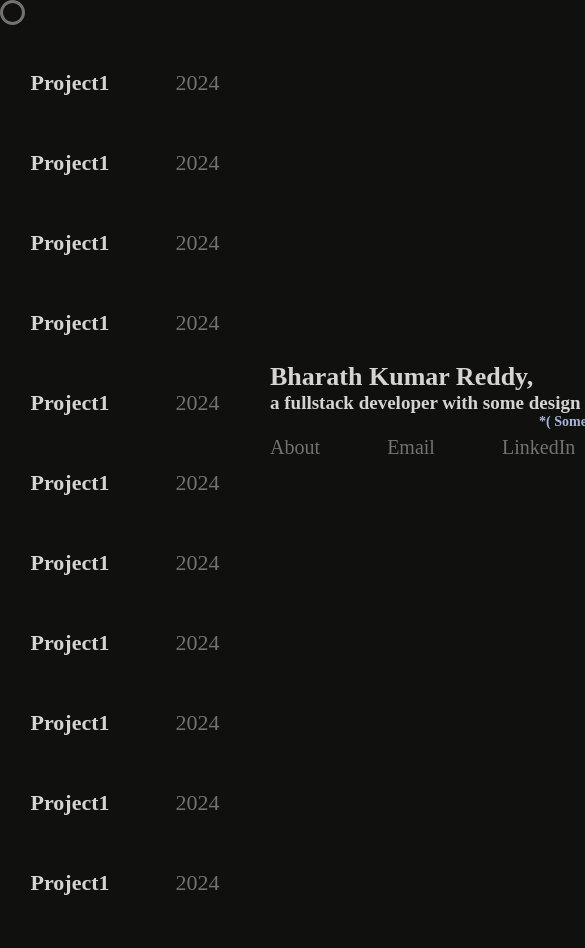
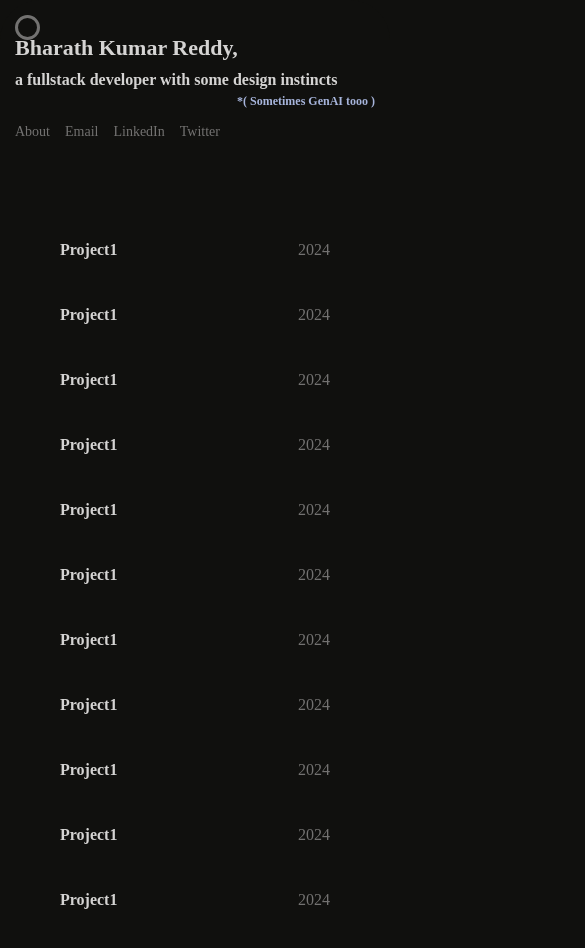
Before and after one commit to bharathkumaarr/portfolio, a plain HTML site: page index.html in a window 390 px wide. Shown: the top 948 px of the page, 585 px wide, since content can reach past the window. Before the commit the page ends 908 px from the top, so only its background shows below. Drawn offline with nearby package versions, Linux system fonts and the light colour scheme.

Commit message:
general update

```diff
--- a/general.css
+++ b/general.css
@@ -8,7 +8,12 @@
     width: 100%;
     background-color: #10100E;
     font-family: 'Gilroy-Regular';
+    cursor: none;
+  }
 
-    cursor: none;
-
+  @media (max-width:768px) {
+    body {
+      cursor: auto;
+      overflow-x: hidden;
+    }
   }
--- a/left-style.css
+++ b/left-style.css
@@ -51,3 +51,28 @@
     font-weight: 200;
     font-size: 22px;
 }
+
+@media (max-width: 768px) {
+    .left {
+        width: 100%;
+        height: auto;
+        min-height: auto;
+        padding: 20px;
+    }
+
+    .projects {
+        width: 100%;
+        height: auto;
+        padding-bottom: 50px;
+    }
+
+    .item {
+        width: 100%;
+        max-width: 300px;
+        margin-top: 20px;
+    }
+
+    .projectName, .year {
+        font-size: 18px;
+    }
+}
--- a/right-style.css
+++ b/right-style.css
@@ -11,9 +11,6 @@
   display: flex;
   flex-direction: row;
   justify-content: flex-start;
-
-
-
 }
 
 .right {
@@ -35,8 +32,6 @@
 
   border-radius: 40px;
   padding-left: 20px;
-
-
 }
 
 .card {
@@ -55,6 +50,7 @@
   font-weight: 900;
   color:#D5D4D3;
   font-family: 'Gilroy-Regular';
+
 }
 .myWork {
   font-size: 19px;
@@ -86,4 +82,94 @@ text-decoration: none;
 color:#737271;
 font-weight: 200;
 font-family: 'Gilroy-Regular';
+cursor: none;
+
+transition: 0.3s;
 }
+a:hover{
+  color:#D5D4D3;
+
+}
+
+@media (max-width: 768px) {
+  .hero {
+      flex-direction: column;
+      height: auto;
+      padding: 20px;
+  }
+
+  .right {
+      order: -1; /* This moves the right section to the top */
+      height: auto;
+      margin-bottom: 30px;
+  }
+
+  .homeright {
+      height: auto;
+      width: 100%;
+      padding: 0;
+  }
+
+  .card {
+      width: 100%;
+      height: auto;
+      padding: 20px 0;
+  }
+
+  .myName {
+      font-size: 24px;
+      margin-bottom: 10px;
+  }
+
+  .myWork {
+      font-size: 18px;
+      margin-bottom: 5px;
+  }
+
+  h6 {
+      font-size: 14px;
+      margin-bottom: 15px;
+  }
+
+  .links {
+      flex-wrap: wrap;
+      gap: 15px;
+      font-size: 16px;
+      justify-content: flex-start;
+  }
+
+  a {
+      cursor: auto;
+  }
+}
+
+@media (max-width: 480px) {
+  .hero {
+      padding: 15px;
+  }
+
+  .myName {
+      font-size: 22px;
+  }
+
+  .myWork {
+      font-size: 16px;
+  }
+
+  h6 {
+      font-size: 12px;
+  }
+
+  .links {
+      font-size: 14px;
+  }
+
+  .projectName, .year {
+      font-size: 16px;
+  }
+
+  .item {
+      margin-top: 15px;
+      padding: 15px;
+  }
+}
```
